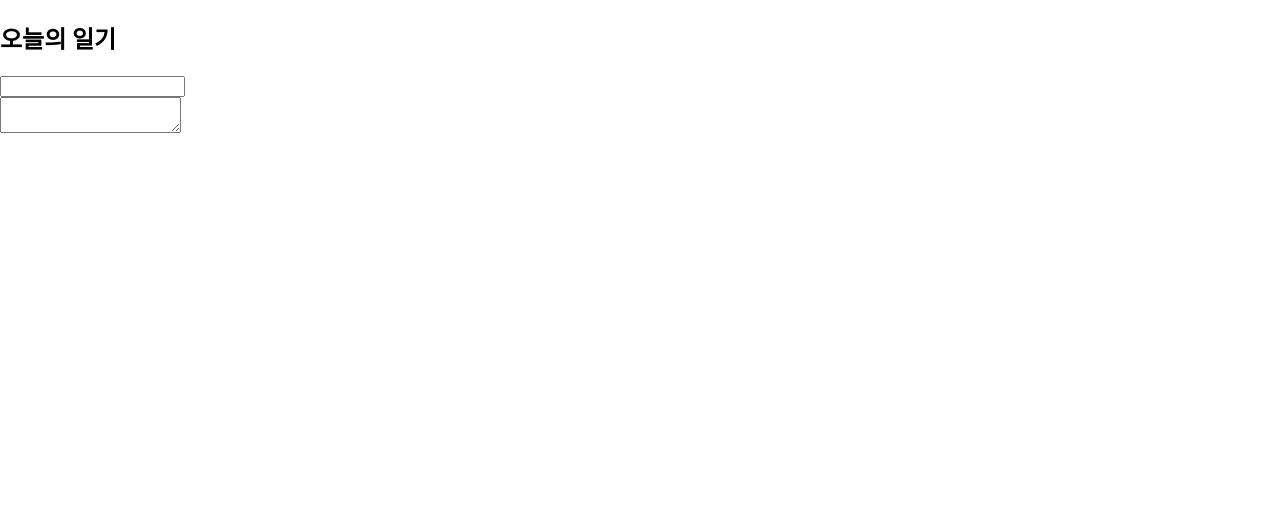
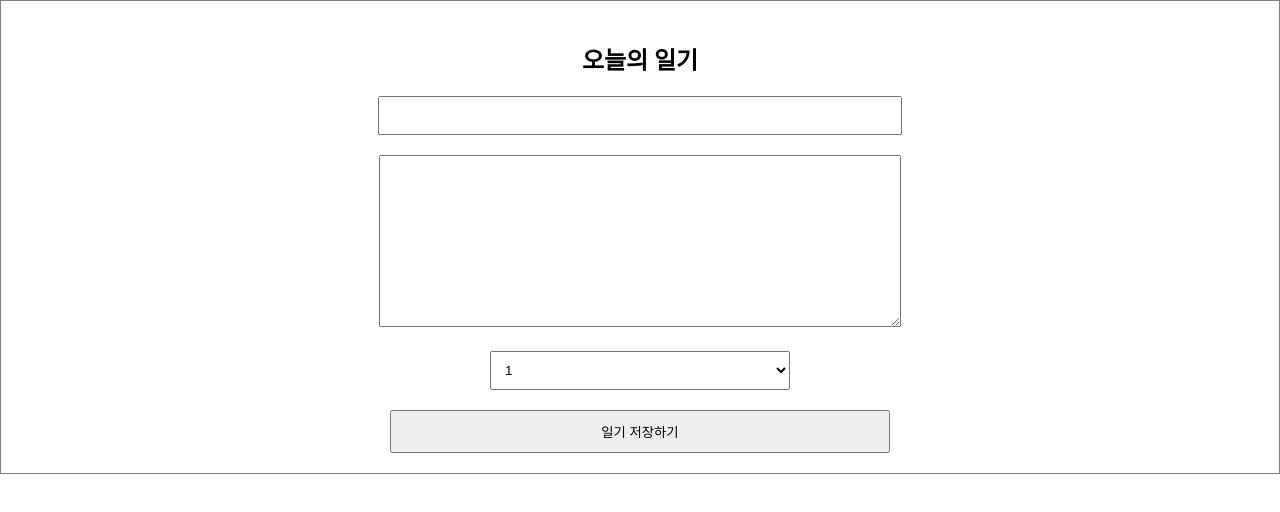
Before and after one commit to jamie7dev/simplediary, a React (Create React App) app: page / in a window 1280 px wide. Shown: the top 512 px of the page. Built offline with nearby package versions, Linux system fonts and the light colour scheme.

Commit message:
Feat: "추가 입력창, 작성 버튼"
일기장 기본 개발

```diff
--- a/src/App.css
+++ b/src/App.css
@@ -0,0 +1,23 @@
+.DiaryEditor {
+    border: 1px solid gray;
+    text-align: center;
+    padding: 20px;
+}
+.DiaryEditor input, textarea {
+    margin-bottom: 20px;
+    width: 500px;
+    padding: 10px;
+}
+.DiaryEditor textarea {
+    height: 150px;
+}
+.DiaryEditor select {
+    width: 300px;
+    padding: 10px;
+    margin-bottom: 20px;
+}
+.DiaryEditor button {
+    width: 500px;
+    padding: 10px;
+    cursor: pointer;
+}
--- a/src/DiaryEditor.js
+++ b/src/DiaryEditor.js
@@ -3,7 +3,8 @@
 const DiaryEditor = () => {
   const [state, setState] = useState({
     author: "",
-    content: ""
+    content: "",
+    emotion: 1,
   });
 
   const handleChangeState = (e) => {
@@ -13,7 +14,13 @@
     });
   };
 
+  const handleSubmit = () => {
+    console.log(state);
+    alert("저장 성공");
+  }
+
   return(
+    //css 적용 시 컴포넌트 이름과 최상위 div태그 이름이 같으면 좋음
     <div className="DiaryEditor">
       <h2>오늘의 일기</h2>
       <div>
@@ -30,6 +37,22 @@
           onChange={handleChangeState}
         />
       </div>
+      <div>
+        <select
+          name="emotion"
+          value={state.emotion}
+          onChange={handleChangeState}
+        >
+          <option value={1}>1</option>
+          <option value={2}>2</option>
+          <option value={3}>3</option>
+          <option value={4}>4</option>
+          <option value={5}>5</option>
+        </select>
+      </div>
+      <div>
+        <button onClick={handleSubmit}>일기 저장하기</button>
+      </div>
     </div>
   );
 };
```
